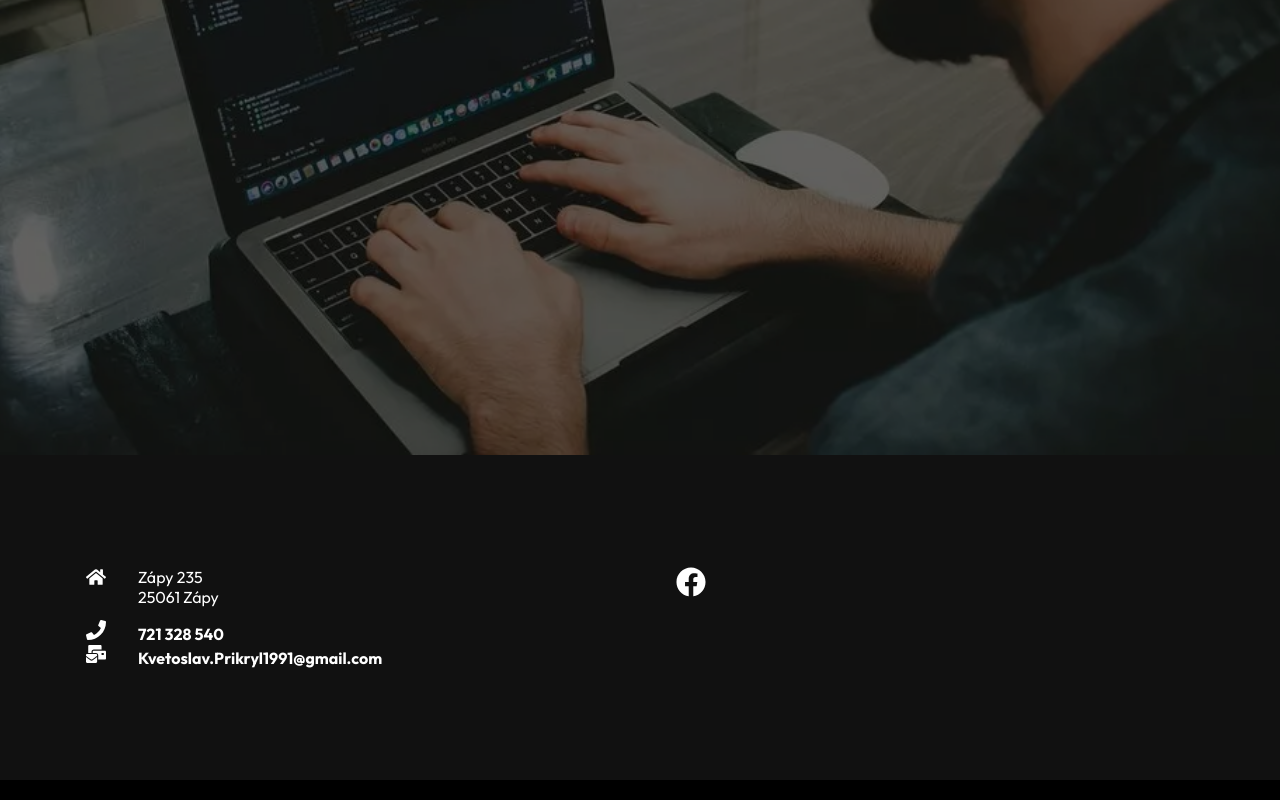
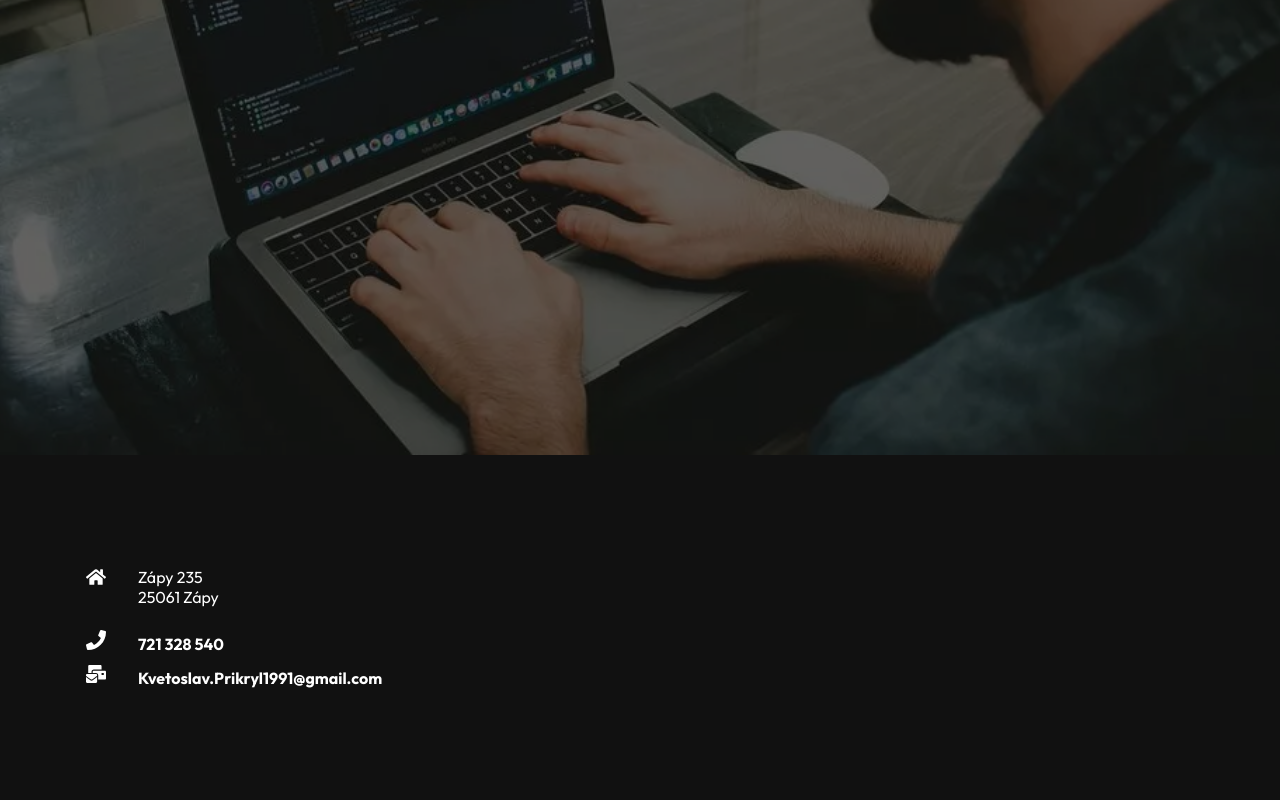
Before and after one commit to KvetoslavPrikryl/Portfolio, a React (Create React App) app: page / in a window 1280 px wide. Shown: the part 345-1145 px from the top of the page. Built offline with nearby package versions, Linux system fonts and the light colour scheme.

Commit message:
delivery email adres.

```diff
--- a/package.json
+++ b/package.json
@@ -3,6 +3,7 @@
   "version": "0.1.0",
   "private": true,
   "dependencies": {
+    "@emailjs/browser": "^3.7.0",
     "@testing-library/jest-dom": "^5.16.4",
     "@testing-library/react": "^13.3.0",
     "@testing-library/user-event": "^13.5.0",
@@ -10,7 +11,7 @@
     "react-dom": "^18.2.0",
     "react-icons": "^4.4.0",
     "react-router-dom": "^6.3.0",
-    "react-scripts": "5.0.1",
+    "react-scripts": "^5.0.1",
     "web-vitals": "^2.1.4"
   },
   "scripts": {
--- a/src/components/Footer.js
+++ b/src/components/Footer.js
@@ -1,5 +1,5 @@
 import "./FooterStyles.css"
-import { FaFacebook, FaHome, FaMailBulk, FaPhone } from "react-icons/fa";
+import { FaHome, FaMailBulk, FaPhone } from "react-icons/fa";
 
 import React from 'react'
 
@@ -7,7 +7,7 @@ const Footer = () => {
   return (
     <div className="footer">
         <div className="footer-container">
-            <div className="cont-left">
+            <div className="footer-cont">
                 <div className="location">
                     <FaHome size={20} style={{ color:"white", marginRight:"2rem"}}/>
                     <div>
@@ -26,11 +26,6 @@ const Footer = () => {
                     </h4>
                 </div>
             </div>
-            <div className="cont-right">
-                <h4>
-                    <FaFacebook size={30} style={{ color:"white", marginRight:"1rem"}}/>
-                </h4>
-            </div>
         </div>
     </div>
   )
--- a/src/components/FooterStyles.css
+++ b/src/components/FooterStyles.css
@@ -10,7 +10,7 @@
     grid-template-columns: repeat(2, 1fr);
     grid-gap: 40px;
 }
-.cont-left{
+.footer-cont{
     max-width: 100%;
     height: 100%;
     display: flex;
@@ -21,12 +21,8 @@
     display: flex;
     margin-bottom: 0.8rem;
 }
-.cont-right{
-    max-width:100%;
-    height: 100%;
-    display: flex;
-    flex-direction: column;
-    padding: 1rem;
+.phone h4{
+    margin-top: 10px;
 }
 
 @media screen and (max-width:640px) {
--- a/src/components/Form.js
+++ b/src/components/Form.js
@@ -1,22 +1,38 @@
 import "./FormStyles.css"
-import React from 'react'
+import React, { useRef } from 'react'
+import emailjs from '@emailjs/browser';
 
-const Form = () => {
+function Form () {
+
+  const form = useRef();
+
+  const sendEmail = (e) => {
+    e.preventDefault();
+
+    emailjs.sendForm('service_0mi3aa8', 'template_nqs4exi', form.current, 'KFlH3thsHkyrK_Cmb')
+      .then((result) => {
+          console.log(result.text);
+      },
+      (error) => {
+          console.log(error.text);
+      });
+      e.target.reset()
+  };
   return (
     <div className="form">
-      <form>
+      <form ref={form} onSubmit={sendEmail}>
         <label>Vaše jméno:</label>
-        <input type="text"></input>
+        <input type="text" name="user_name"></input>
         <label>Email:</label>
-        <input type="text"></input>
+        <input type="text" name="user_email"></input>
         <label>Předmět:</label>
-        <input type="text"></input>
+        <input type="text" name="subject"></input>
         <label>Zpráva:</label>
-        <textarea rows="6" placeholder="Sem napiště Vaši zprávu:" />
+        <textarea rows="6" placeholder="Sem napiště Vaši zprávu:" name="message"/>
         <button className="btn">Odeslat</button>
       </form>
     </div>
   )
-}
+};
 
-export default Form
+export default Form;
--- a/src/components/HeroImg.js
+++ b/src/components/HeroImg.js
@@ -13,7 +13,7 @@ const HeroIMG = () => {
             <p>Ahoj, já jsem <span className="myName">Květoslav Přikryl</span></p>
             <h1>Fullstek Developer</h1>
             <div>
-                <Link to="/project" className="btn">Projects</Link>
+                <Link to="/projects" className="btn">Projects</Link>
                 <Link to="/contact" className="btn">Contact</Link>
             </div>
         </div>
```
Also changed, not shown: 1 other file (tests, documents, lock files or other folders).
